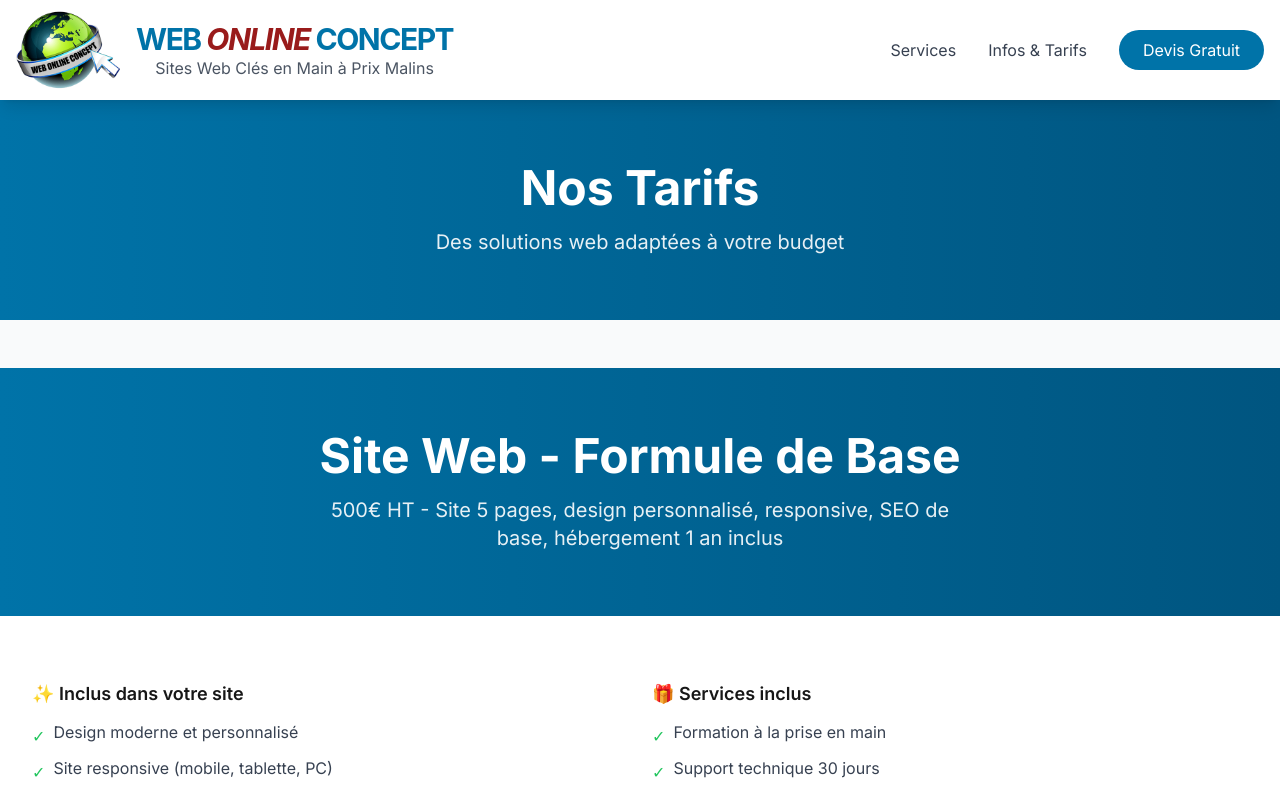
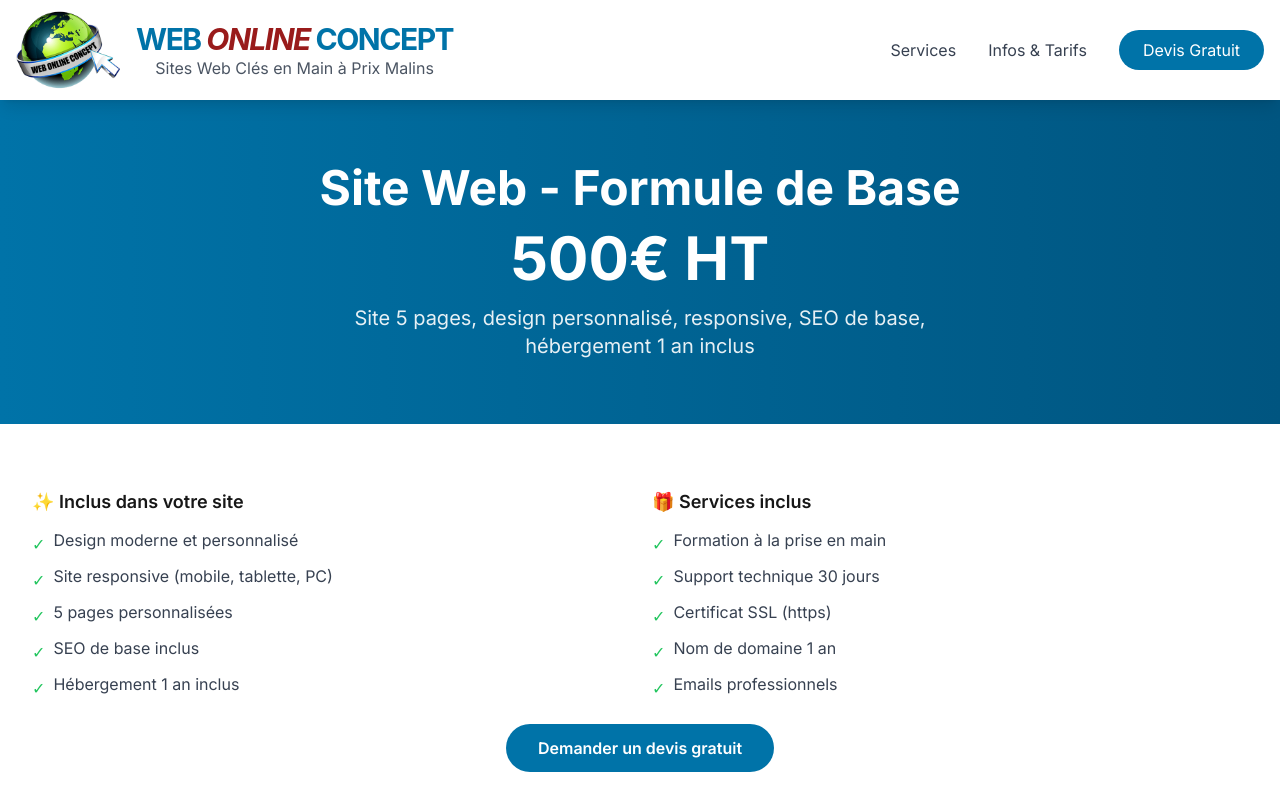
Before and after one commit to Web-Online-Concept/web-online-concept, a Next.js app: page /infos-tarifs in a window 1280 px wide. Shown: the top 795 px of the page. Built offline with nearby package versions, Linux system fonts and the light colour scheme.

Commit message:
Supprimer bandeau Nos Tarifs et centrer prix 500€ HT

```diff
--- a/app/infos-tarifs/page.js
+++ b/app/infos-tarifs/page.js
@@ -33,29 +33,16 @@ export default function InfosTarifs() {
 
   return (
     <div className="min-h-screen bg-gray-50 pt-[100px]">
-      {/* Hero Section */}
+      {/* Bloc 1 - Site Web Formule de Base */}
       <section className="bg-gradient-to-r from-[#0073a8] to-[#005580] text-white py-16">
-        <div className="max-w-7xl mx-auto px-4 sm:px-6 lg:px-8">
-          <div className="text-center">
-            <h1 className="text-4xl md:text-5xl font-bold mb-4">
-              Nos Tarifs
-            </h1>
-            <p className="text-xl text-white/90 max-w-2xl mx-auto">
-              Des solutions web adaptées à votre budget
-            </p>
-          </div>
-        </div>
-      </section>
-
-      {/* Bloc 1 - Site Web Formule de Base */}
-      <section className="bg-gradient-to-r from-[#0073a8] to-[#005580] text-white py-16 mt-12">
         <div className="max-w-7xl mx-auto px-4 sm:px-6 lg:px-8">
           <div className="text-center">
             <h2 className="text-4xl md:text-5xl font-bold mb-4">
               Site Web - Formule de Base
             </h2>
+            <p className="text-6xl font-bold mb-4">500€ HT</p>
             <p className="text-xl text-white/90 max-w-2xl mx-auto">
-              500€ HT - Site 5 pages, design personnalisé, responsive, SEO de base, hébergement 1 an inclus
+              Site 5 pages, design personnalisé, responsive, SEO de base, hébergement 1 an inclus
             </p>
           </div>
         </div>
```
